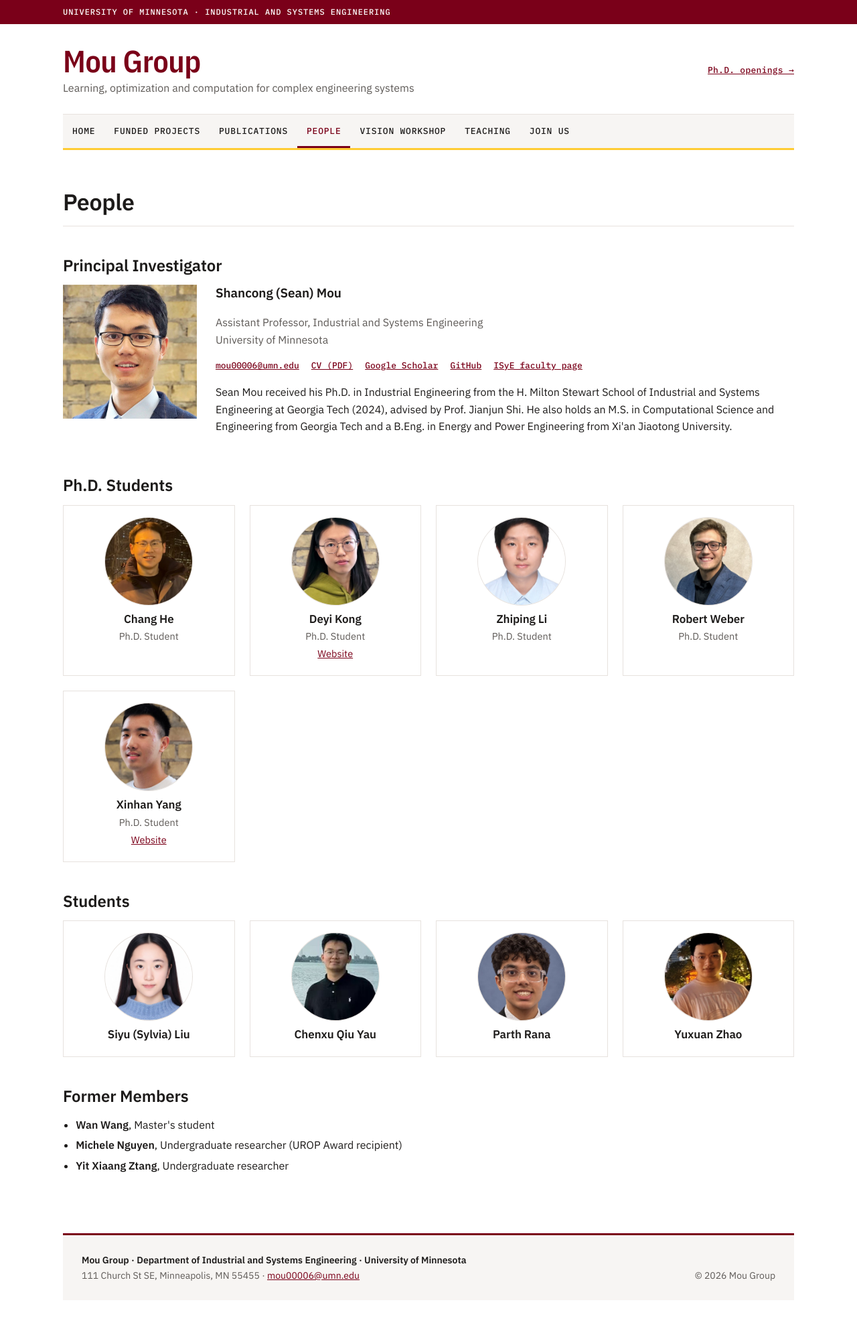
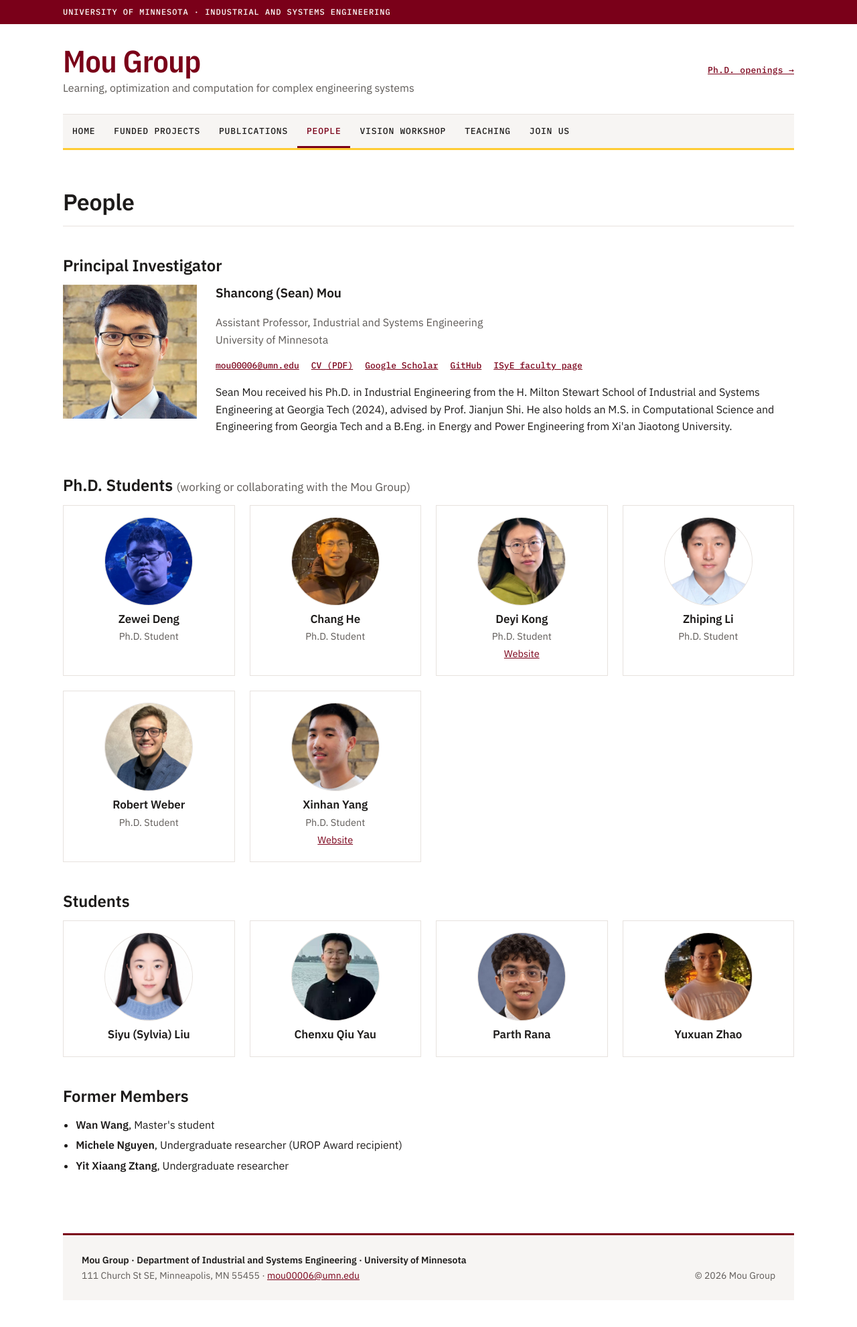
Before and after one commit to Mou-group-UMN/mou-group-umn.github.io, a Jekyll site: the page built from people.html, in a window 1280 px wide. Shown: the whole page at 67% size. Built offline with Jekyll 4.4.1, drawn with Linux system fonts in a browser that asks for light colours.

Commit message:
People: add Zewei Deng; note under the Ph.D. Students heading
Adds Zewei Deng to the Ph.D. students (600x750 headshot) and shows
"(working or collaborating with the Mou Group)" after the Ph.D. Students
heading, from a new section_notes map in people.yml. On phones the note
sits on its own line.

Co-Authored-By: Claude Opus 5.5 <noreply@anthropic.com>
Claude-Session: https://claude.ai/code/session_01XBj4b1asWe9EJC5WfSpYSG

```diff
--- a/_data/people.yml
+++ b/_data/people.yml
@@ -15,7 +15,10 @@ pi:
     Systems Engineering at Georgia Tech (2024), advised by Prof. Jianjun Shi. He also holds an M.S. in
     Computational Science and Engineering from Georgia Tech and a B.Eng. in Energy and Power Engineering from
     Xi'an Jiaotong University.
+section_notes:   # optional note after a section heading on the People page, shown in parentheses
+  phd: working or collaborating with the Mou Group
 phd:
+  - {name: Zewei Deng, role: Ph.D. Student, photo: zewei-deng.jpg}
   - {name: Chang He, role: Ph.D. Student, photo: chang-he.jpg}
   - {name: Deyi Kong, role: Ph.D. Student, photo: deyi-kong.jpg, web: "https://cse.umn.edu/isye/deyi-kong"}
   - {name: Zhiping Li, role: Ph.D. Student, photo: zhiping-li.jpg}
--- a/assets/css/style.css
+++ b/assets/css/style.css
@@ -121,6 +121,8 @@ h3{font-size:19px;line-height:1.3}
 .card img,.ph{width:130px;height:130px;border-radius:50%;object-fit:cover;object-position:50% 28%;background:var(--soft);display:grid;place-items:center;margin:0 auto 10px;font:600 40px var(--cond);color:#bbb}
 .card img{box-shadow:0 0 0 1px var(--line)}   /* thin ring so white-background headshots still read as circles */
 .card h3{margin:.2em 0;font-size:17px}.card p{margin:.2em 0;color:var(--muted);font-size:14.5px}
+.h2-note{font-size:17px;font-weight:400;letter-spacing:0;color:var(--muted)}   /* people.yml section_notes */
+@media(max-width:560px){.h2-note{display:block;margin-top:4px;font-size:15px;line-height:1.45}}
 .pi{display:grid;grid-template-columns:200px 1fr;gap:28px;align-items:start}
 .pi img,.pi .ph{width:200px;height:200px;border-radius:0;object-fit:cover;margin:0}
 .pi-links{display:flex;flex-wrap:wrap;gap:6px 18px;margin:0 0 1em;font:500 13px/1.6 var(--mono)}
--- a/people.html
+++ b/people.html
@@ -11,7 +11,7 @@ permalink: /people/
 </div>
 {% assign groups = "phd:Ph.D. Students,masters:Master's Students,undergrads:Undergraduate Researchers,students:Students,postdocs:Postdocs" | split: "," %}
 {% for g in groups %}{% assign kv = g | split: ":" %}{% assign key = kv[0] %}{% assign list = site.data.people[key] %}
-{% if list.size > 0 %}<h2>{{ kv[1] }}</h2><div class="grid">{% for m in list %}
+{% if list.size > 0 %}{% assign sn = site.data.people.section_notes[key] %}<h2>{{ kv[1] }}{% if sn %} <span class="h2-note">({{ sn }})</span>{% endif %}</h2><div class="grid">{% for m in list %}
 <div class="card">{% if m.photo and m.photo != "" %}<img src="{{ '/assets/img/people/' | append: m.photo | relative_url }}" alt="{{ m.name }}">{% else %}<div class="ph">{{ m.name | slice: 0 }}</div>{% endif %}<h3>{{ m.name }}</h3>{% if m.role %}<p>{{ m.role }}</p>{% endif %}{% if m.web %}<p><a href="{{ m.web }}">Website</a></p>{% endif %}</div>
 {% endfor %}</div>{% endif %}{% endfor %}
 {% assign former = site.data.people.former %}
```
Also changed, not shown: assets/img/people/zewei-deng.jpg (added).
